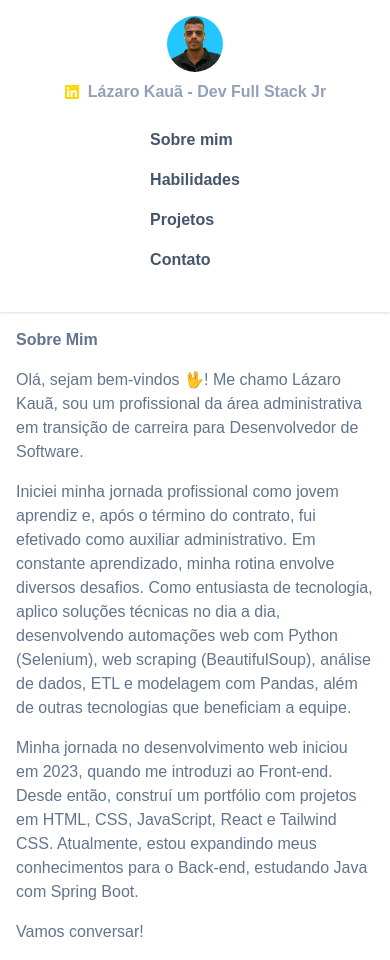
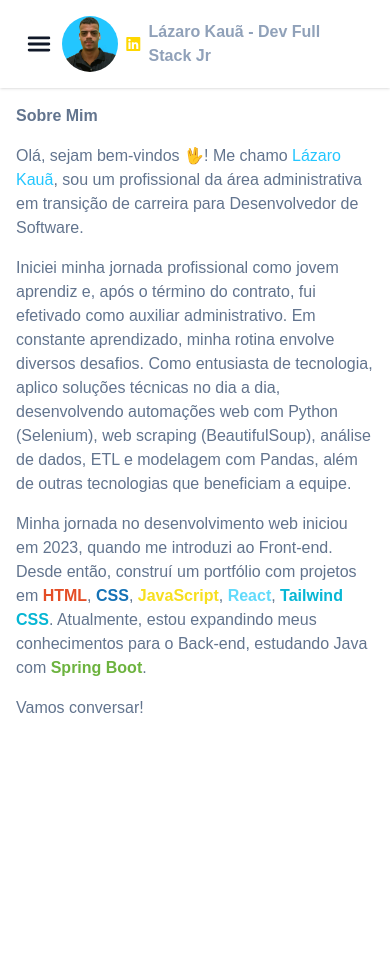
Before and after one commit to Lazarokaua/Pagina-Pessoal-maisPraTI, a Next.js app: page / in a window 390 px wide. After the commit the page ends 844 px from the top, so only its background shows below. Built offline with nearby package versions, Linux system fonts and the light colour scheme.

Commit message:
feat: finalizado e responsivo header section

```diff
--- a/src/components/shared/AboutMe.tsx
+++ b/src/components/shared/AboutMe.tsx
@@ -2,14 +2,22 @@
 
 export function AboutMe() {
     return (
-        <section className="grid grid-cols-1 text-slate-500 px-4 py-4">
+        <section className="grid grid-cols-1 text-slate-500 px-4 py-4" id="about">
 
             <h2 className="font-bold pb-4">Sobre Mim</h2>
 
-            <div className="flex flex-col gap-4">
-                <p>Olá, sejam bem-vindos 🖖! Me chamo <span className="text-branding-0">Lázaro Kauã</span>, sou um profissional da área administrativa em transição de carreira para Desenvolvedor de Software.</p>
+            <div className="flex flex-col gap-4 ">
+                <p>Olá, sejam bem-vindos 🖖! Me chamo <span className="text-[#23C6FF]">Lázaro Kauã</span>, sou um profissional da área administrativa em transição de carreira para <span>Desenvolvedor de Software.</span></p>
                 <p>Iniciei minha jornada profissional como jovem aprendiz e, após o término do contrato, fui efetivado como auxiliar administrativo. Em constante aprendizado, minha rotina envolve diversos desafios. Como entusiasta de tecnologia, aplico soluções técnicas no dia a dia, desenvolvendo automações web com Python (Selenium), web scraping (BeautifulSoup), análise de dados, ETL e modelagem com Pandas, além de outras tecnologias que beneficiam a equipe.</p>
-                <p>Minha jornada no desenvolvimento web iniciou em 2023, quando me introduzi ao Front-end. Desde então, construí um portfólio com projetos em HTML, CSS, JavaScript, React e Tailwind CSS. Atualmente, estou expandindo meus conhecimentos para o Back-end, estudando Java com Spring Boot.</p>
+                <p> Minha jornada no desenvolvimento web iniciou em 2023, quando me introduzi ao Front-end. Desde então, construí um portfólio com projetos em
+                    <span className="text-[#E44D26] font-bold">{/* HTML: #E44D26 */} HTML</span>, {/* HTML: #E44D26 */}
+                    <span className="text-[#1572B6] font-bold">{/* CSS: #1572B6 */}CSS</span>, {/* CSS: #1572B6 */}
+                    <span className="text-[#F7DF1E] font-bold">{/* JavaScript: #F7DF1E */}JavaScript</span>, {/* JavaScript: #F7DF1E */}
+                    <span className="text-[#61DAFB] font-bold">{/* React: #61DAFB */}React</span>, {/* React: #61DAFB */}
+                    <span className="text-[#06B6D4] font-bold">{/* Tailwind CSS: #06B6D4 */}Tailwind CSS</span>. {/* Tailwind CSS: #06B6D4 */}
+                    Atualmente, estou expandindo meus conhecimentos para o Back-end, estudando Java com
+                     <span className="text-[#6DB33F] font-bold">{/* Spring: #6DB33F */} Spring Boot</span>.{/* Spring: #6DB33F */}
+                </p>
                 <p>Vamos conversar!</p>
             </div>
 
--- a/src/components/shared/Header.tsx
+++ b/src/components/shared/Header.tsx
@@ -1,19 +1,39 @@
 'use client'
+import { useState } from "react"
 import { FaLinkedin } from "react-icons/fa"
+import { IoMenu } from "react-icons/io5"
 
 export function Header() {
+
+    const [menuIsOpen, setMenuIsOpened] = useState(false)
+
+    const handleMenuClick = () => {
+        setMenuIsOpened(!menuIsOpen)
+    }
+
+
     return (
         <header className="flex flex-col shadow py-4 px-6 sm:flex sm:flex-row sm:justify-between">
-            <div className="flex  items-center flex-col gap-2 sm:text-sm md:text-lg">
+            <div className="flex items-center gap-2 sm:text-sm md:text-lg md:flex-col md:shrink-0 sm:flex-col">
+                <button onClick={handleMenuClick}><IoMenu size="30" className="text-gray-900 md:hidden sm:hidden"/></button>
                 <img src="profile.jpeg" alt="Imagem de Perfil" className="w-14 h-14 rounded-full object-cover" />
 
                 <a href="https://linkedin.com/in/lazarokaua" target="_blanck">
-                    <span className="text-slate-400 hover:text-slate-900 font-bold flex items-center gap-2"><FaLinkedin className="text-[#FFD700]"/>Lázaro Kauã - Dev Full Stack Jr</span>
+                    <span className="text-slate-400 hover:text-slate-900 font-bold flex items-center gap-2 sm:text-sm"><FaLinkedin className="text-[#FFD700]"/>Lázaro Kauã - Dev Full Stack Jr</span>
                 </a>
             </div>
             <nav className="flex justify-center sm:flex">
-                <ul className="flex flex-col gap-4 px-6 py-6 sm:flex-row sm:text-sm md:text-lg">
-                    <li><a href="#" className="text-slate-600 hover:text-slate-900 font-bold">Sobre mim</a></li>
+                {menuIsOpen ? (
+                     <ul className="flex flex-col gap-4 px-6 py-6 sm:flex-row sm:text-sm md:text-lg ">
+                    <li><a href="#about" className="text-slate-600 hover:text-slate-900 font-bold">Sobre mim</a></li>
+                    <li><a href="#" className="text-slate-600 hover:text-slate-900 font-bold">Habilidades</a></li>
+                    <li><a href="#" className="text-slate-600 hover:text-slate-900 font-bold">Projetos</a></li>
+                    <li><a href="#" className="text-slate-600 hover:text-slate-900 font-bold">Contato</a></li>
+                </ul>
+                ) : null}
+
+                <ul className="md:flex flex-col gap-4 px-6 py-6 sm:flex-row sm:text-sm md:text-lg hidden sm:flex">
+                    <li><a href="#about" className="text-slate-600 hover:text-slate-900 font-bold">Sobre mim</a></li>
                     <li><a href="#" className="text-slate-600 hover:text-slate-900 font-bold">Habilidades</a></li>
                     <li><a href="#" className="text-slate-600 hover:text-slate-900 font-bold">Projetos</a></li>
                     <li><a href="#" className="text-slate-600 hover:text-slate-900 font-bold">Contato</a></li>
--- /dev/null
+++ b/src/components/shared/Hero.tsx
@@ -0,0 +1,12 @@
+
+
+function Hero() {
+    return (
+        <section>
+        {/* aqui quero adicionar um grid para:
+           - texto digitante
+           - botao para mensagem no linkedin
+        */}
+        </section>
+    )
+}
```
